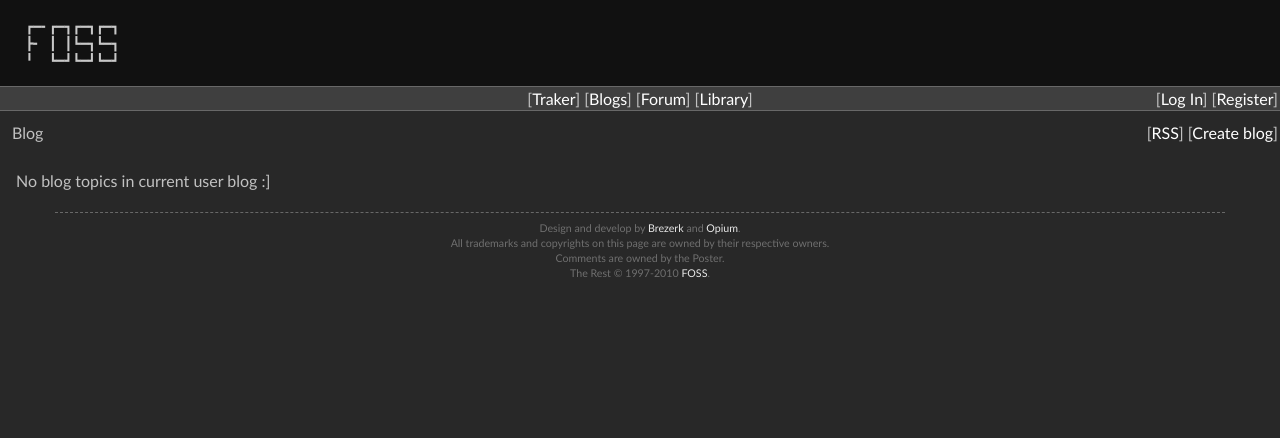
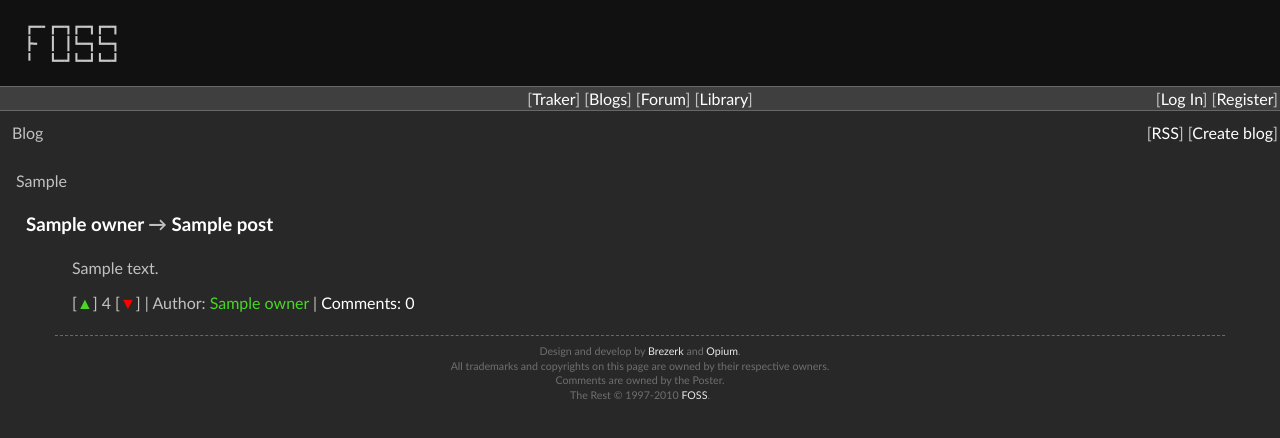
Before and after one commit to brezerk/taverna, a Django app: template templates/blog/blog.html in a window 1280 px wide. Shown: the top 438 px of the page. Run offline with Django 3.2, Linux system fonts and the light colour scheme; tables that the repository leaves empty hold one stand-in row (values such as "Sample post"); the template is opened without the code that fills it: values that come from a table or form of the project are taken from there, most other values are stand-ins (such as "Sample title", 1, 10 or a date in 2020).

Commit message:
Fixed: Blog view do not view selected user blog, bun view current user blog;

```diff
--- a/templates/blog/blog.html
+++ b/templates/blog/blog.html
@@ -31,8 +31,11 @@
 {% endblock %}
 
 {% block content %}
-{% if user.post_set.all %}
-    {% for post in user.post_set.all %}
+
+
+{{  blog_posts }}
+{% if blog_posts %}
+    {% for post in blog_posts %}
         {% include 'blog/topic_body.html' %}
     {% endfor %}
 {% else %}
--- a/templates/blog/topic_body.html
+++ b/templates/blog/topic_body.html
@@ -5,7 +5,7 @@
 <h3>
 {% if post.blog.owner %}
 
-<a href='{% url userauth.views.viewProfile post.owner %}'>{{ post.owner }}</a>
+<a href='{% url blogs.views.viewBlog post.owner %}'>{{ post.owner }}</a>
 {% else %}
 <a href='/blogs/{{ post.blog.id }}'>{{ post.blog.name }}</a>
 {% endif %}
--- a/templates/blog/view_post_fullbody.html
+++ b/templates/blog/view_post_fullbody.html
@@ -5,7 +5,7 @@
 <h3>
 {% if post.blog.owner %}
 
-<a href='{% url userauth.views.viewProfile post.owner %}'>{{ post.owner }}</a>
+<a href='{% url blogs.views.viewBlog post.owner %}'>{{ post.owner }}</a>
 {% else %}
 <a href='/blogs/{{ post.blog.id }}'>{{ post.blog.name }}</a>
 {% endif %}
```
Also changed, not shown: blogs/views.py (+12 -1 lines).
